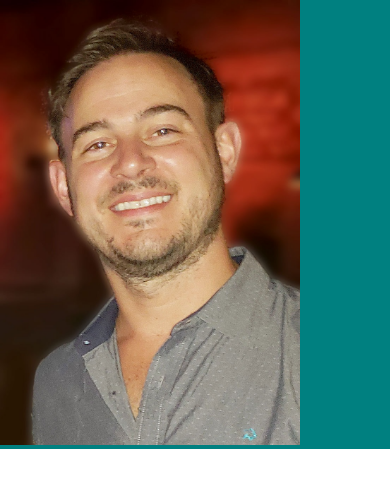
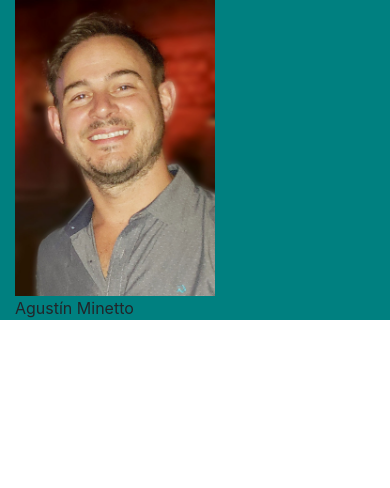
Before and after one commit to aghmnl/my-app, a React (Create React App) app: page / in a window 390 px wide. Shown: the top 488 px of the page. Built offline with nearby package versions, Linux system fonts and the light colour scheme.

Commit message:
now is responsive to screen size

```diff
--- a/public/index.html
+++ b/public/index.html
@@ -5,10 +5,7 @@
 		<link rel="icon" href="%PUBLIC_URL%/favicon.ico" />
 		<meta name="viewport" content="width=device-width, initial-scale=1" />
 		<meta name="theme-color" content="#008080" />
-    <meta
-      name="description"
-      content="Web site created using create-react-app"
-    />
+		<meta name="CV Agustín" content="This is the resume of Agustín Minetto" />
 		<!--
       manifest.json provides metadata used when your web app is installed on a
       user's mobile device or desktop. See https://developers.google.com/web/fundamentals/web-app-manifest/
@@ -23,10 +20,10 @@
       work correctly both with client-side routing and a non-root public URL.
       Learn how to configure a non-root public URL by running `npm run build`.
     -->
-    <title>React App</title>
+		<title>CV Agustín Minetto</title>
 	</head>
 	<body>
-    <noscript>You need to enable JavaScript to run this app.</noscript>
+		<noscript>Please do not hesitate to contact me.</noscript>
 		<div id="root"></div>
 		<!--
       This HTML file is a template.
--- a/src/App.css
+++ b/src/App.css
@@ -1,9 +1,14 @@
 /* @color: teal */
 
-.app {
+.principal {
 	background-color: teal;
 }
 
+.columnas {
+	display: flex;
+	margin: auto;
+}
+
 .foto {
-	width: 300px;
+	width: 200px;
 }
--- a/src/App.jsx
+++ b/src/App.jsx
@@ -1,14 +1,17 @@
 import agus from '../src/images/Agus.png'
 import React from 'react'
-import { Container, Row, Col, Image } from 'react-bootstrap'
+import { Container, Col, Row, Image } from 'react-bootstrap'
 import './App.css'
 
 function App() {
 	return (
-		<Container className="app">
-			<Row>
-				<Col xs={6} md={4}>
-					<Image className="foto" src={agus} />
+		<Container fluid className="principal">
+			<Row className="columnas">
+				<Col sm={5} md={4} lg={3} xl={2}>
+					<Image src={agus} className="foto" />
+				</Col>
+				<Col sm={7} md={8} lg={9} xl={10}>
+					Agustín Minetto
 				</Col>
 			</Row>
 		</Container>
--- a/src/index.js
+++ b/src/index.js
@@ -2,6 +2,7 @@ import React from 'react'
 import ReactDOM from 'react-dom'
 import './index.css'
 import App from './App'
+import 'bootstrap/dist/css/bootstrap.min.css'
 
 ReactDOM.render(
 	<React.StrictMode>
```
Also changed, not shown: public/manifest.json, 1 other file (tests, documents, lock files or other folders). Lines whose indentation alone changed are shown as unchanged.
